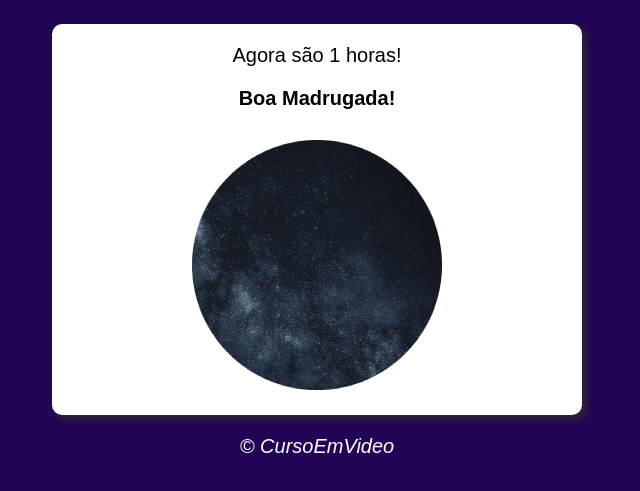
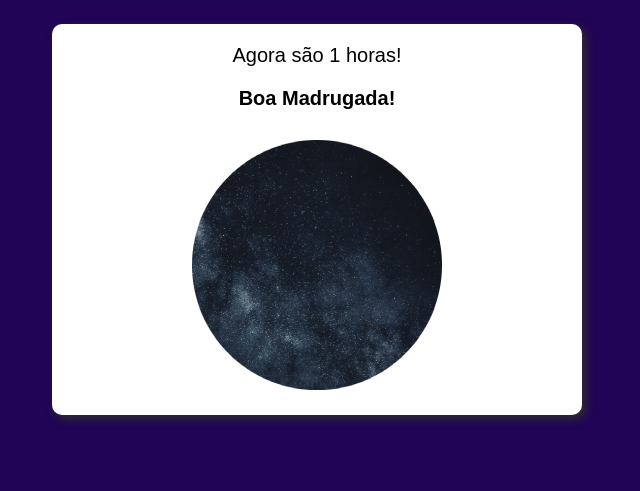
Before and after one commit to SbgVit0r/Horario-do-Dia, a plain HTML site: page index.html in a window 1280 px wide. Shown: the part 75-566 px from the top of the page, without its empty margins (323-963 px from the left). Drawn offline with Linux system fonts and the light colour scheme.

Commit message:
Remoção do Footer

```diff
--- a/index.html
+++ b/index.html
@@ -18,9 +18,6 @@
             <img id ="img" src="Manha.png" alt="Foto do Dia">
         </div>
     </section>
-    <footer>
-        <p>&copy; CursoEmVideo</p>
-    </footer>
     <script src="script.js"></script>
 </body>
 </html>
```
